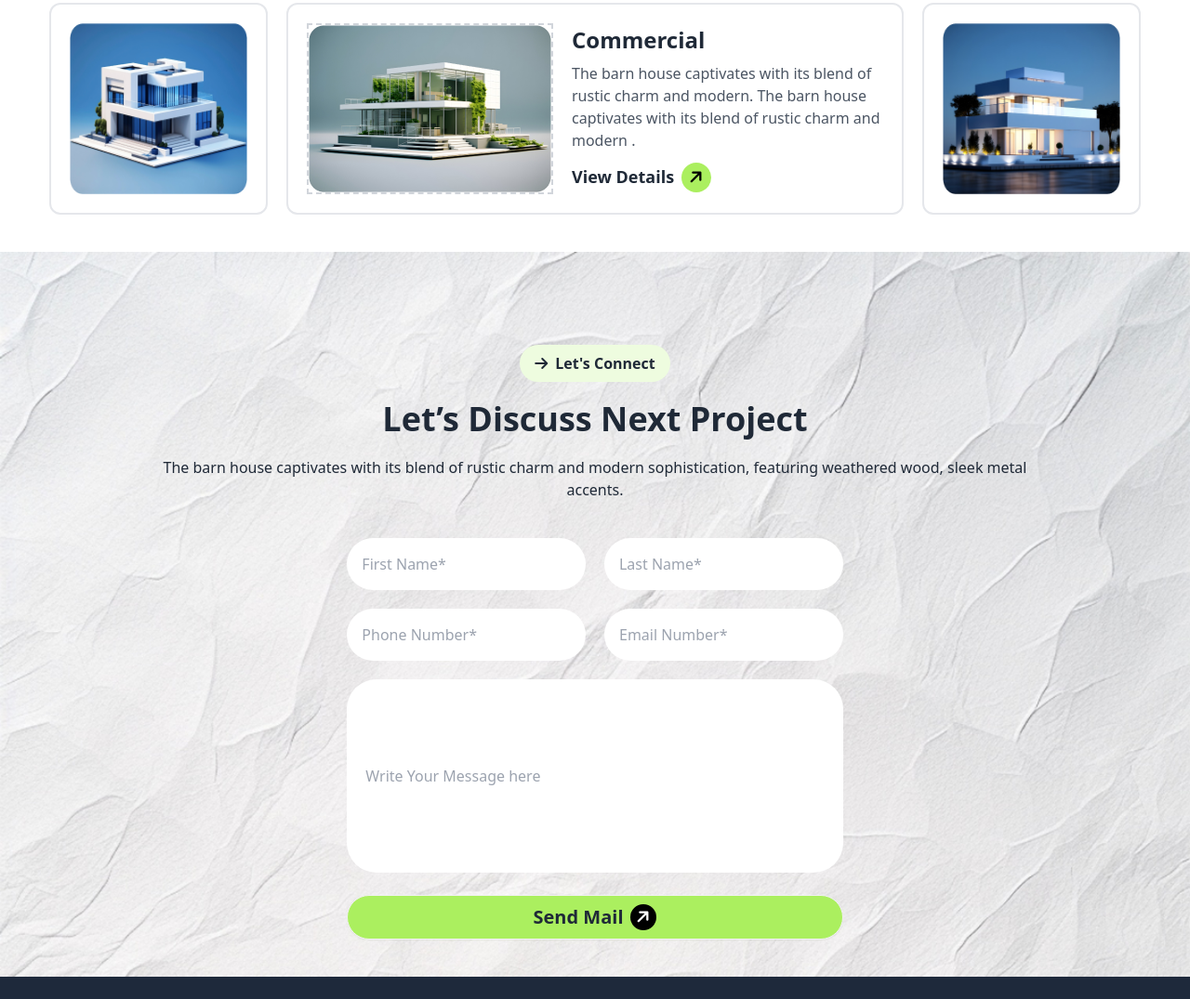
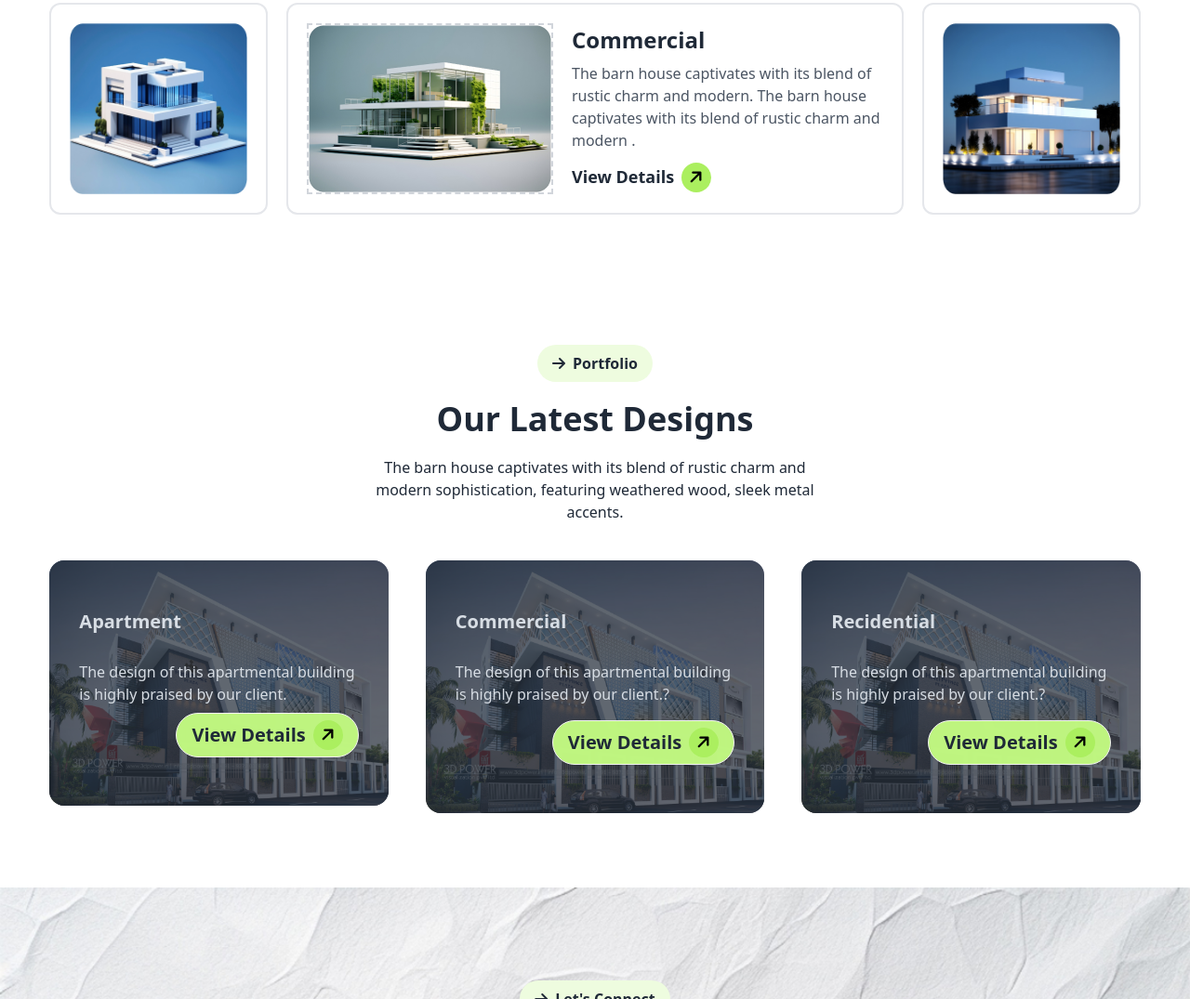
Before and after one commit to MushfikhaJyoti/as3-rinterio-web, a plain HTML site: page index.html in a window 1280 px wide. Shown: the part 2774-3849 px from the top of the page at 93% size. Drawn offline with nearby package versions, Linux system fonts and the light colour scheme.

Commit message:
challange 2nd part done

```diff
--- a/index.html
+++ b/index.html
@@ -177,7 +177,7 @@
         <!-- text heading -->
          <div class="text-center container w-11/12 lg:w-5/12 mx-auto pt-20">
           <button class=" bg-[#eefcdf] rounded-full font-bold px-4 py-2 mt-5 mb-5"><i class="fa-duotone fa-solid fa-arrow-right pr-2"></i>Explore our Latest works</button>
-          <h2 class="text-4xl font-bold mb-5 text-center">Our Works Process</h2>
+          <h2 class="text-4xl font-bold mb-5 text-center">Our Latest Portfolio</h2>
           <p class="mb-10 text-center">The barn house captivates with its blend of rustic charm and modern sophistication, featuring weathered wood, sleek metal accents.</p>
              </div>
          <!-- image box -->
@@ -215,8 +215,76 @@
               <img src="assets/img5.png" class="w-11/12 lg:w-1/5 mx-auto border-solid border-2 border-gray-200 rounded-xl p-5" alt="">
 
            </div>
+      </div>
 
-       </div>
+        <!-- latest work section -->
+         <div class="container lg:w-11/12 mx-auto">
+          <!-- Text heading -->
+          <div class="text-center container w-11/12 lg:w-5/12 mx-auto pt-20">
+            <button class=" bg-[#eefcdf] rounded-full font-bold px-4 py-2 mt-5 mb-5"><i class="fa-duotone fa-solid fa-arrow-right pr-2"></i>Portfolio</button>
+            <h2 class="text-4xl font-bold mb-5 text-center">Our Latest Designs</h2>
+            <p class="mb-10 text-center">The barn house captivates with its blend of rustic charm and modern sophistication, featuring weathered wood, sleek metal accents.</p>
+           </div>
+          <!-- Image Box -->
+          <!-- first row -->
+           <div class="flex flex-col lg:flex-row gap-10 container w-11/12 lg:w-full mx-auto mb-20">
+
+            <div>
+              <div class="card bg-base-100 image-full w-auto">
+                <figure>
+                  <img
+                    src="assets/building4.png"
+                    alt="building designs" />
+                </figure>
+                <div class="card-body">
+                  <h3 class="text-xl font-bold mb-5 pt-5">Apartment</h3>
+                  <p class="">The design of this apartmental building is highly praised by our client. </p>
+                  <div class="card-actions justify-end">
+                    <div class="flex justify-center justify-items-center"><a class="btn bg-[#c0f781fb] rounded-full  w-full lg:w-auto text-xl font-bold text-center mb-5">View Details<i class="fa-duotone fa-solid fa-arrow-right w-8 h-8 -rotate-45 text-black text-lg inline-flex rounded-full justify-center items-center bg-[#ABEF5F]"></i> </a></div>
+                  </div>
+                </div>
+              </div>
+             </div>
+             <div>
+              <div class="card bg-base-100 image-full w-auto">
+                <figure>
+                  <img
+                    src="assets/building4.png"
+                    alt="building designs" />
+                </figure>
+                <div class="card-body">
+                  <h3 class="text-xl font-bold mb-5 pt-5">Commercial</h3>
+                  <p class="mb-2">The design of this apartmental building is highly praised by our client.?</p>
+                  <div class="card-actions justify-end">
+                    <div class="flex justify-center justify-items-center"><a class="btn bg-[#c0f781fb] rounded-full  w-full lg:w-auto text-xl font-bold text-center mb-5">View Details<i class="fa-duotone fa-solid fa-arrow-right w-8 h-8 -rotate-45 text-black text-lg inline-flex rounded-full justify-center items-center bg-[#ABEF5F]"></i> </a></div>
+                  </div>
+                </div>
+              </div>
+             </div>
+
+               <div>
+              <div class="card bg-base-100 image-full w-auto">
+                <figure>
+                  <img
+                    src="assets/building4.png"
+                    alt="building designs" />
+                </figure>
+                <div class="card-body">
+                  <h3 class="text-xl font-bold mb-5 pt-5">Recidential</h3>
+                  <p class="mb-2">The design of this apartmental building is highly praised by our client.?</p>
+                  <div class="card-actions justify-end">
+                    <div class="flex justify-center justify-items-center"><a class="btn bg-[#c0f781fb] rounded-full  w-full lg:w-auto text-xl font-bold text-center mb-5">View Details<i class="fa-duotone fa-solid fa-arrow-right w-8 h-8 -rotate-45 text-black text-lg inline-flex rounded-full justify-center items-center bg-[#ABEF5F]"></i> </a></div>
+                  </div>
+                </div>
+              </div>
+             </div>
+
+
+              </div>
+           </div>
+          </div>
+
+
 
       <!-- Project Input section -->
        <div class="bg-cover bg-no-repeat bg-transparent" style="background-image: url(./assets/bg.jpg);">
```
Also changed, not shown: assets/buildig5.png (added), assets/building1.png (added), assets/building2.png (added), assets/building3.png (added), assets/building4.png (added), assets/building6.png (added).
